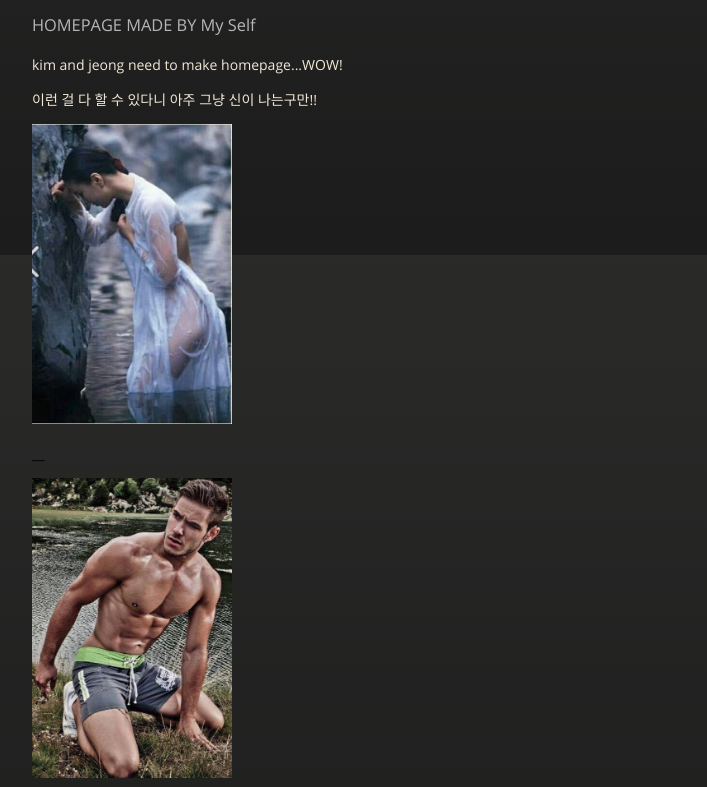
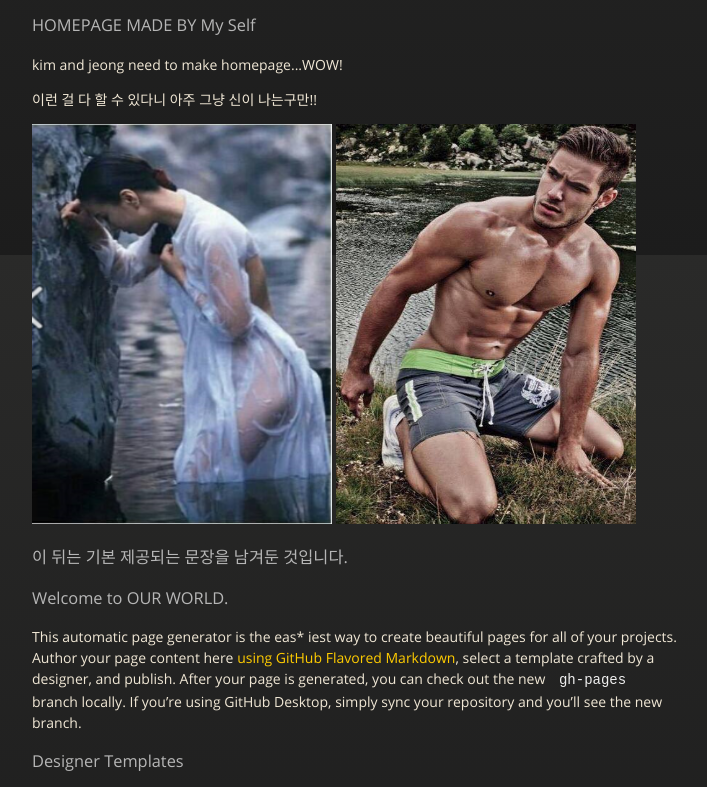
Before and after one commit to jinsucalli/jinsucalli.github.io, a plain HTML site: page index.html in a window 1280 px wide. Shown: the part 545-1332 px from the top of the page, without its empty margins (283-990 px from the left). Drawn offline with nearby package versions, Linux system fonts and the light colour scheme.

Commit message:
Update index.html

```diff
--- a/index.html
+++ b/index.html
@@ -60,9 +60,8 @@
 
 
 
-<a href="https://www.google.co.kr/webhp?sourceid=chrome-instant&ion=1&espv=2&ie=UTF-8#q=girl"><img src="images/GIRL.PNG" height="300" width="200"></a>
-<p style="color:black">__</p>
-<a href="https://www.google.co.kr/webhp?sourceid=chrome-instant&ion=1&espv=2&ie=UTF-8#q=man"><img src="images/MAN.jpg" height="300" width="200"></a>
+<a href="https://www.google.co.kr/webhp?sourceid=chrome-instant&ion=1&espv=2&ie=UTF-8#q=girl"><img src="images/GIRL.PNG" height="400" width="300"></a>
+<a href="https://www.google.co.kr/webhp?sourceid=chrome-instant&ion=1&espv=2&ie=UTF-8#q=man"><img src="images/MAN.jpg" height="400" width="300"></a>
 
 <h3>
 <a id="after" class="anchor" href="#after" aria-hidden="true"><span aria-hidden="true" class="octicon octicon-link"></span></a>이 뒤는 기본 제공되는 문장을 남겨둔 것입니다.</h3>
```
